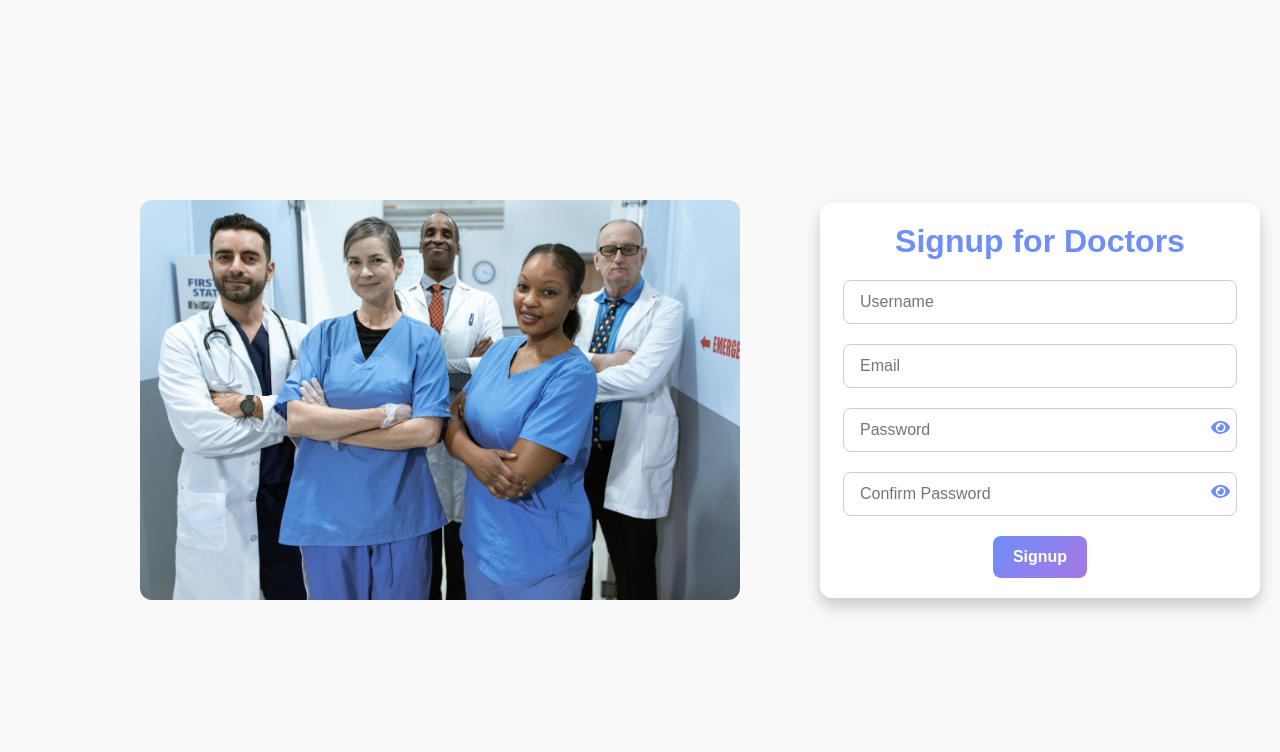
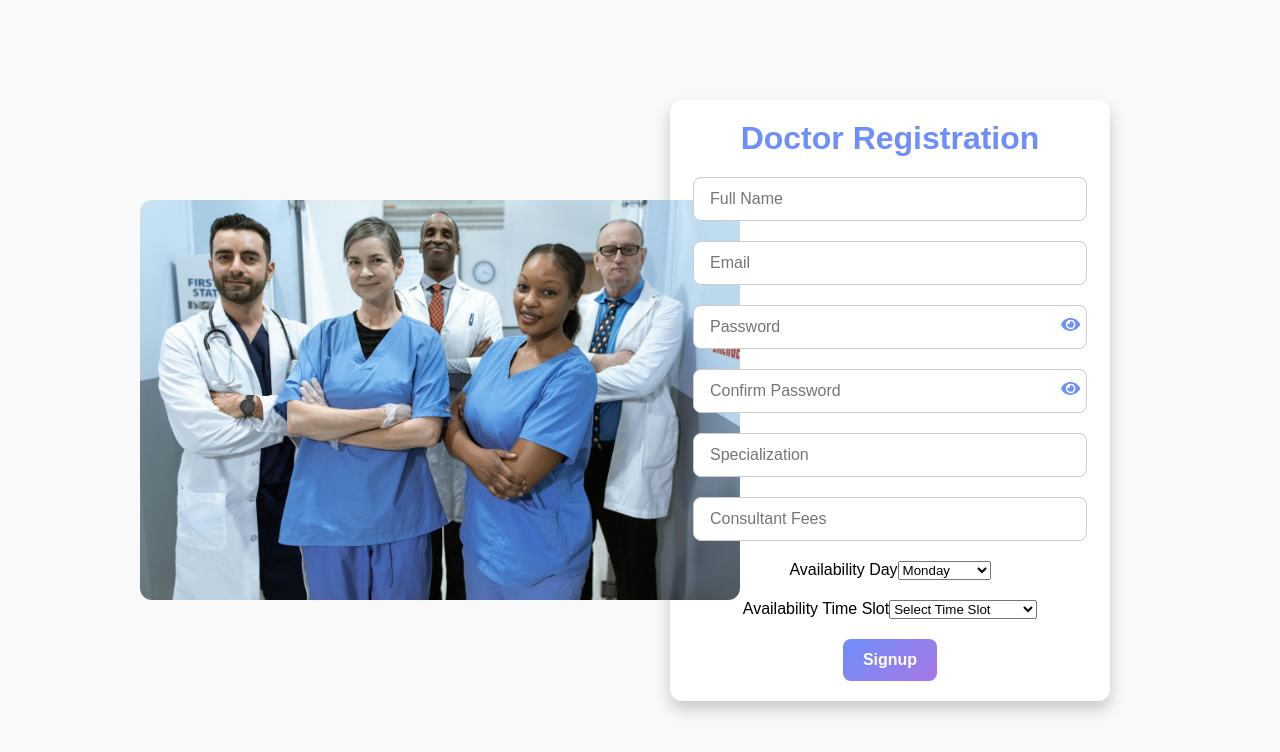
Before and after one commit to chetansahu08/Telemedicine-Platform, a React (Vite) app in the folder frontend/: page /doctorSignup in a window 1280 px wide. Shown: the top 752 px of the page. Built offline with nearby package versions, Linux system fonts and the light colour scheme.

Commit message:
homepage brightness fixed

```diff
--- a/frontend/src/components/auth/auth/signup/DoctoreSignUp.jsx
+++ b/frontend/src/components/auth/auth/signup/DoctoreSignUp.jsx
@@ -6,6 +6,8 @@ import { FaEye, FaEyeSlash } from "react-icons/fa";
 const DoctorSignup = () => {
   const [passwordShown, setPasswordShown] = useState(false);
   const [confirmPasswordShown, setConfirmPasswordShown] = useState(false);
+  const [availability, setAvailability] = useState("Monday");
+  const [selectedTimeSlot, setSelectedTimeSlot] = useState("");
 
   const togglePasswordVisibility = () => {
     setPasswordShown(!passwordShown);
@@ -14,6 +16,17 @@ const DoctorSignup = () => {
   const toggleConfirmPasswordVisibility = () => {
     setConfirmPasswordShown(!confirmPasswordShown);
   };
+
+  const timeSlots = [
+    "08:00 AM - 01:00 PM",
+    "09:00 AM - 02:00 PM",
+    "10:00 AM - 03:00 PM",
+    "11:00 AM - 04:00 PM",
+    "12:00 PM - 05:00 PM",
+    "01:00 PM - 06:00 PM",
+    "02:00 PM - 07:00 PM",
+  ];
+
 
   return (
     <div className="page-container">
@@ -26,20 +39,26 @@ const DoctorSignup = () => {
       </div>
       <div className="signup-container">
       <div className="logo">
-          <h1>Signup for Doctors</h1>
+        <h1>Doctor Registration</h1>
       </div>
       <div className="signup-form">
         <form action="">
+          {/* Hidden Field for Registration Type */}
+          <input type="hidden" value="Doctor" name="registrationType" />
+
           <div className="input-group">
-              <input type="text" placeholder="Username" />
+            <input type="text" placeholder="Full Name" required />
           </div>
+
           <div className="input-group">
-              <input type="email" placeholder="Email" />
+            <input type="email" placeholder="Email" required />
           </div>
+
           <div className="input-group">
             <input
               type={passwordShown ? "text" : "password"}
               placeholder="Password"
+              required
             />
             <button
               type="button"
@@ -49,10 +68,12 @@ const DoctorSignup = () => {
               {passwordShown ? <FaEyeSlash /> : <FaEye />}
             </button>
           </div>
+
           <div className="input-group">
             <input
               type={confirmPasswordShown ? "text" : "password"}
               placeholder="Confirm Password"
+              required
             />
             <button
               type="button"
@@ -62,6 +83,47 @@ const DoctorSignup = () => {
               {confirmPasswordShown ? <FaEyeSlash /> : <FaEye />}
             </button>
           </div>
+
+          <div className="input-group">
+            <input type="text" placeholder="Specialization" required />
+          </div>
+
+          <div className="input-group">
+            <input type="number" placeholder="Consultant Fees" required />
+          </div>
+
+          <div className="input-group">
+            <label>Availability Day</label>
+            <select
+              value={availability}
+              onChange={(e) => setAvailability(e.target.value)}
+            >
+              <option value="Monday">Monday</option>
+              <option value="Tuesday">Tuesday</option>
+              <option value="Wednesday">Wednesday</option>
+              <option value="Thursday">Thursday</option>
+              <option value="Friday">Friday</option>
+              <option value="Saturday">Saturday</option>
+              <option value="Sunday">Sunday</option>
+            </select>
+          </div>
+
+          <div className="input-group">
+            <label>Availability Time Slot</label>
+            <select
+              value={selectedTimeSlot}
+              onChange={(e) => setSelectedTimeSlot(e.target.value)}
+              required
+            >
+              <option value="">Select Time Slot</option>
+              {timeSlots.map((slot, index) => (
+                <option key={index} value={slot}>
+                  {slot}
+                </option>
+              ))}
+            </select>
+          </div>
+
           <div className="action">
             <button type="submit" className="signup-btn">
               Signup
--- a/frontend/src/components/auth/auth/signup/PatientSignUp.jsx
+++ b/frontend/src/components/auth/auth/signup/PatientSignUp.jsx
@@ -1,8 +1,6 @@
-
 import React, { useState } from "react";
-    import "./signup.css"
+import "./signup.css";
 import { FaEye, FaEyeSlash } from "react-icons/fa";
-
 
 const PatientSignup = () => {
   const [passwordShown, setPasswordShown] = useState(false);
@@ -17,9 +15,16 @@ import { FaEye, FaEyeSlash } from "react-icons/fa";
   };
 
   return (
+    <div className="signup-page">
+      {/* Image Section (outside signup container) */}
+      <div className="image-side">
+        <img src="src/assets/patients-signup-image.jpg" alt="Signup Illustration" />
+      </div>
+
+      {/* Signup Container (form section) */}
       <div className="signup-container">
         <div className="logo">
-        <h1>Signup for Patient</h1>
+          <h1>Signup Patient</h1>
         </div>
         <div className="signup-form">
           <form action="">
@@ -63,11 +68,8 @@ import { FaEye, FaEyeSlash } from "react-icons/fa";
           </form>
         </div>
       </div>
+    </div>
   );
 };
 
 export default PatientSignup;
-
-// </>
-//   );
-// };
--- a/frontend/src/components/auth/auth/signup/signup.css
+++ b/frontend/src/components/auth/auth/signup/signup.css
@@ -1,4 +1,3 @@
-/* signup.css */
 body {
   margin: 0;
   padding: 0;
@@ -21,7 +20,6 @@ body {
   position: absolute;
   left: 120px;
   height: 100%;
-  /* top: 100px; */
   display: flex;
   justify-content: center;
   align-items: center;
@@ -31,14 +29,14 @@ body {
 
 .image-section .doctors-image {
   max-width: 600px;
-  max-height: 600px;
+  max-height: 800px;
   width: auto;
   height: auto;
   border-radius: 12px;
 }
 
 .signup-container {
-  margin-left: 800px;
+  margin-left: 500px;
   width: 400px;
   background-color: #fff;
   border-radius: 12px;
@@ -119,3 +117,31 @@ body {
 .signup-btn:active {
   transform: scale(0.95);
 }
+.signup-page {
+  display: flex;
+  justify-content: center;
+  align-items: center;
+  height: 100vh;
+  width: 100%;
+}
+
+/* Image Section - Positioning it outside the form */
+.image-side {
+  flex: 1;
+  padding: 10%;
+  display: flex;
+  justify-content: center;
+  align-items: center;
+  position: absolute;  /* Make the image separate from the form */
+  left: 50px; /* Position the image to the left */
+  top: 50%;
+  transform: translateY(-50%); /* Vertically center the image */
+}
+
+.image-side img {
+  max-width: 500px;
+  max-height: 400px;
+  width: auto;
+  height: auto;
+  border-radius: 12px;
+}
```
Also changed, not shown: frontend/src/assets/doctor-image.jpg (added), frontend/src/assets/patients-signup-image.jpg (added). Lines whose indentation alone changed are shown as unchanged.
